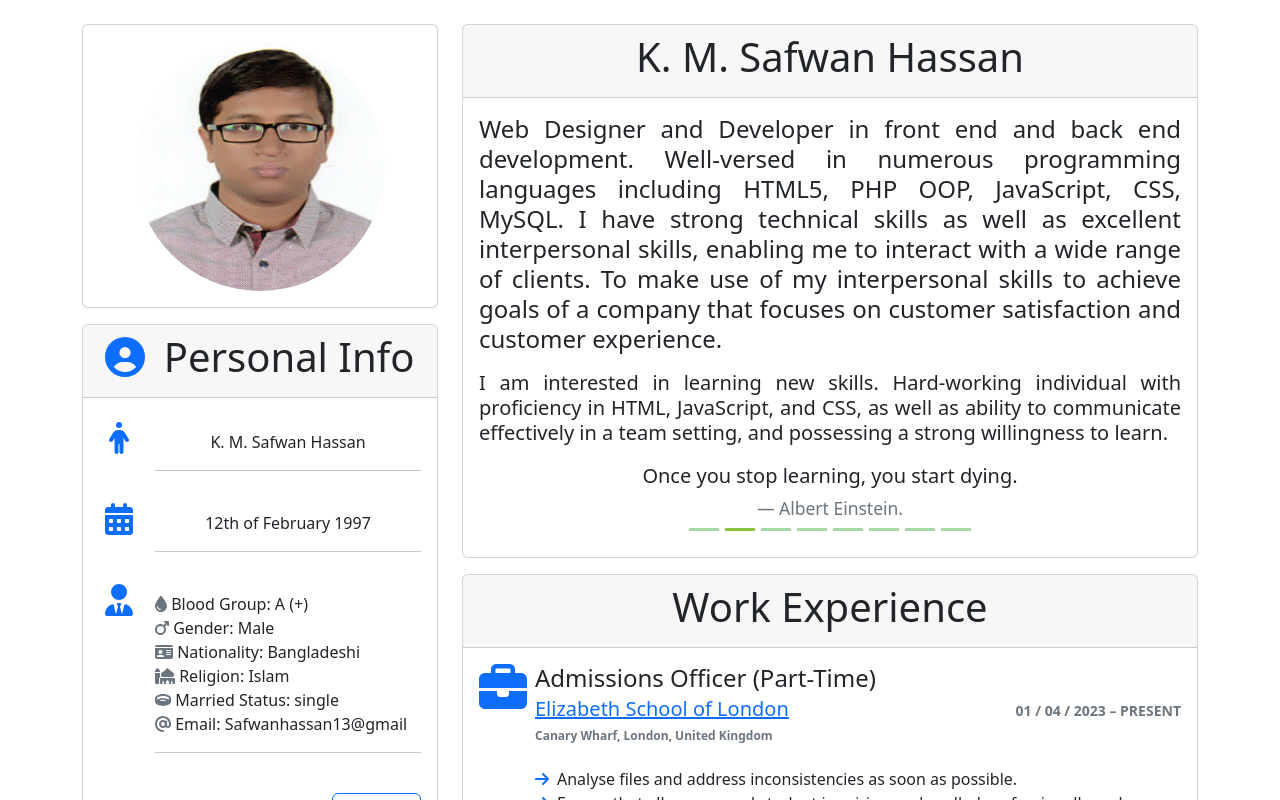
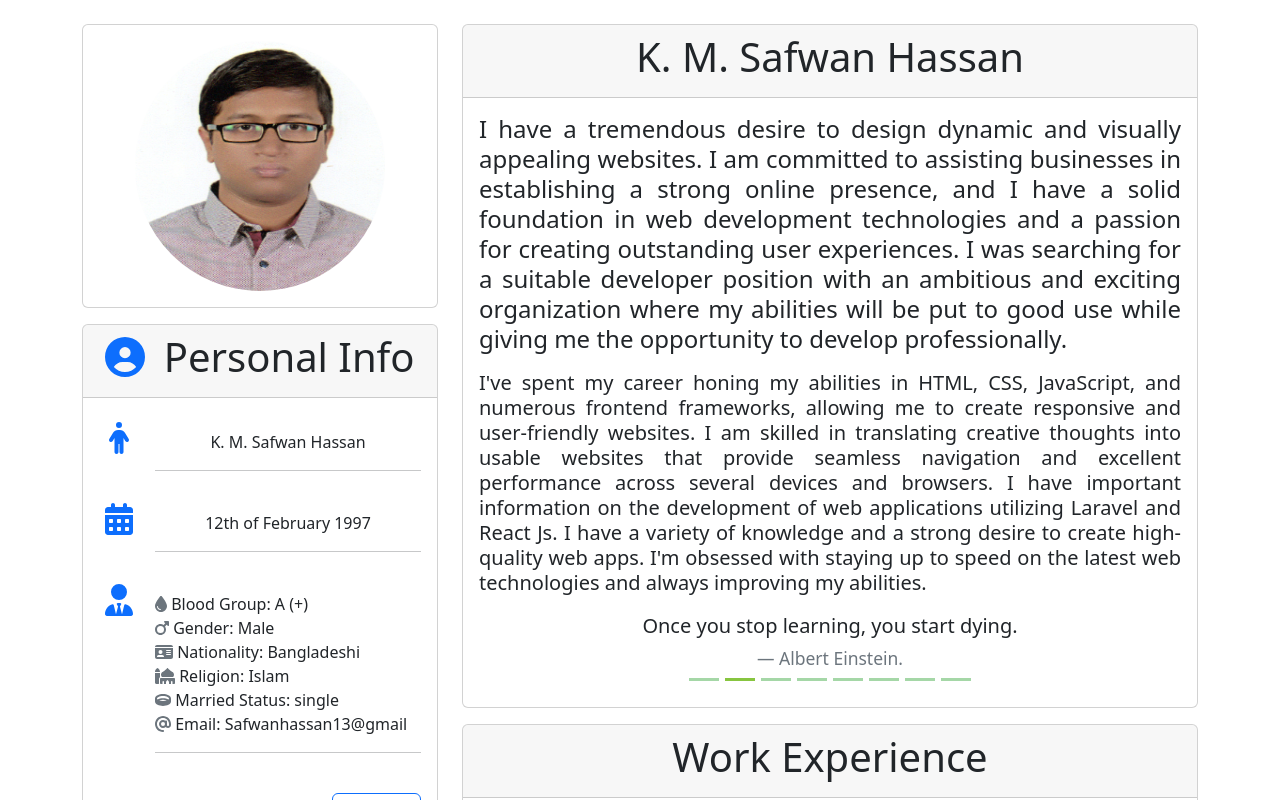
Before and after one commit to SafwanELLipSE/onlineResume, a React (Create React App) app: page / in a window 1280 px wide. Shown: the top 800 px of the page. Built offline with nearby package versions, Linux system fonts and the light colour scheme.

Commit message:
update Software and PersonalStatement.

```diff
--- a/src/components/PersonalStatement/PersonalStatement.jsx
+++ b/src/components/PersonalStatement/PersonalStatement.jsx
@@ -10,8 +10,8 @@ const PersonalStatement = () => {
 
     const data = {
         name: 'K. M. Safwan Hassan',
-        header: 'Web Designer and Developer in front end and back end development. Well-versed in numerous programming languages including HTML5, PHP OOP, JavaScript, CSS, MySQL. I have strong technical skills as well as excellent interpersonal skills, enabling me to interact with a wide range of clients. To make use of my interpersonal skills to achieve goals of a company that focuses on customer satisfaction and customer experience.',
-        second: 'I am interested in learning new skills. Hard-working individual with proficiency in HTML, JavaScript, and CSS, as well as ability to communicate effectively in a team setting, and possessing a strong willingness to learn.',
+        header: `I have a tremendous desire to design dynamic and visually appealing websites. I am committed to assisting businesses in establishing a strong online presence, and I have a solid foundation in web development technologies and a passion for creating outstanding user experiences. I was searching for a suitable developer position with an ambitious and exciting organization where my abilities will be put to good use while giving me the opportunity to develop professionally.`,
+        second: `I've spent my career honing my abilities in HTML, CSS, JavaScript, and numerous frontend frameworks, allowing me to create responsive and user-friendly websites. I am skilled in translating creative thoughts into usable websites that provide seamless navigation and excellent performance across several devices and browsers. I have important information on the development of web applications utilizing Laravel and React Js. I have a variety of knowledge and a strong desire to create high-quality web apps. I'm obsessed with staying up to speed on the latest web technologies and always improving my abilities.`,
         blockquote:[
             {
                 text: 'Anyone who has never made a mistake has never tried anything new.',
--- a/src/components/Software/Software.jsx
+++ b/src/components/Software/Software.jsx
@@ -8,8 +8,8 @@ import ProgressBar from 'react-bootstrap/ProgressBar';
 
 // fontawesome
 import { FontAwesomeIcon } from '@fortawesome/react-fontawesome';
-import { faLaptopCode, faCode, faLaptop, faGear, faFileWord, faFileExcel, faFilePowerpoint, faBrain, faKeyboard, faChartGantt  } from '@fortawesome/free-solid-svg-icons';
-import { faAndroid } from '@fortawesome/free-brands-svg-icons';
+import { faLaptopCode, faCode, faLaptop, faGear, faFileWord, faFileExcel, faFilePowerpoint, faBrain, faKeyboard, faChartGantt, faTerminal } from '@fortawesome/free-solid-svg-icons';
+import { faAndroid, faTrello, faConfluence } from '@fortawesome/free-brands-svg-icons';
 
 // styles
 import styles from "./Software.module.css";
@@ -68,8 +68,23 @@ const Software = () => {
         },
         {
             name: "tableau",
+            progress: "75",
+            icon: faChartGantt
+        },
+        {
+            name: "Postman",
             progress: "50",
-            icon: faChartGantt
+            icon: faTerminal
+        },
+        {
+            name: "Confluence",
+            progress: "50",
+            icon: faConfluence
+        },
+        {
+            name: "Trello",
+            progress: "50",
+            icon: faTrello
         }
     ];
 
@@ -100,7 +115,7 @@ const Software = () => {
 
                         <Collapse in={open}>
                             <div id="collapse-software">
-                                {softwareList.slice(2, 10).map((data, index) => (
+                                {softwareList.slice(2, 13).map((data, index) => (
                                     <div key={index}>
                                         <h4 className="h6 text-muted">
                                             <FontAwesomeIcon icon={data.icon} className={`text-muted me-2`}/>
```
